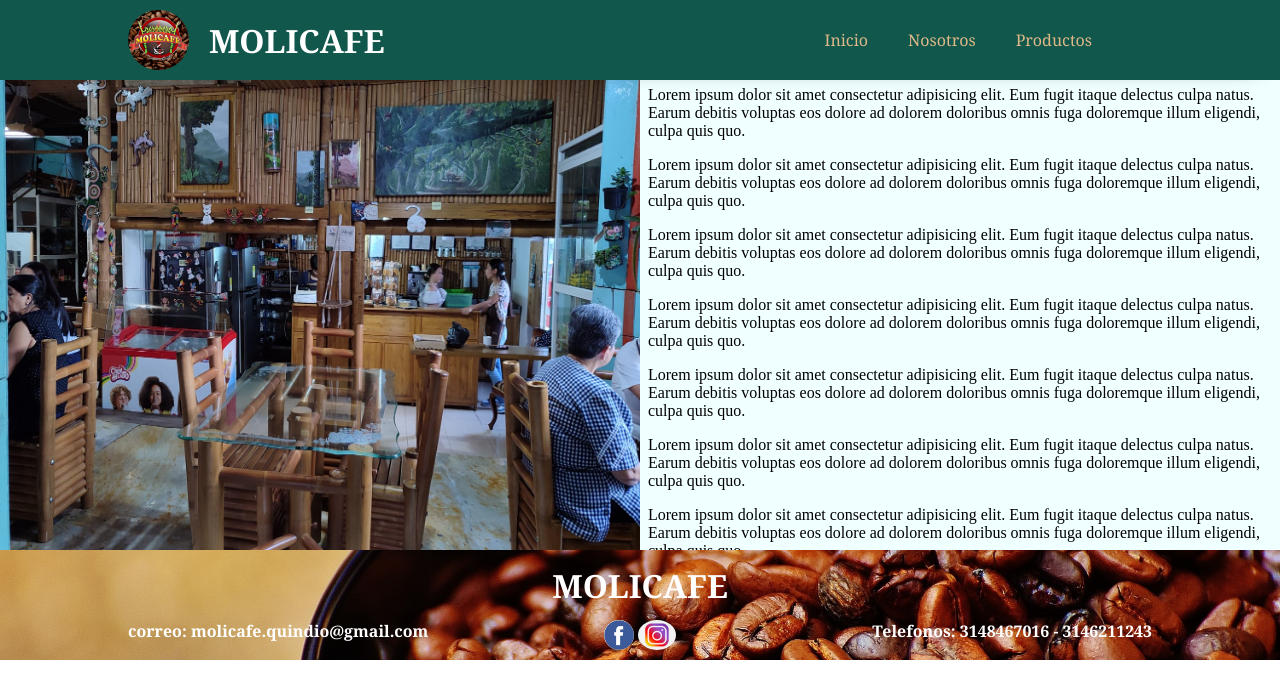
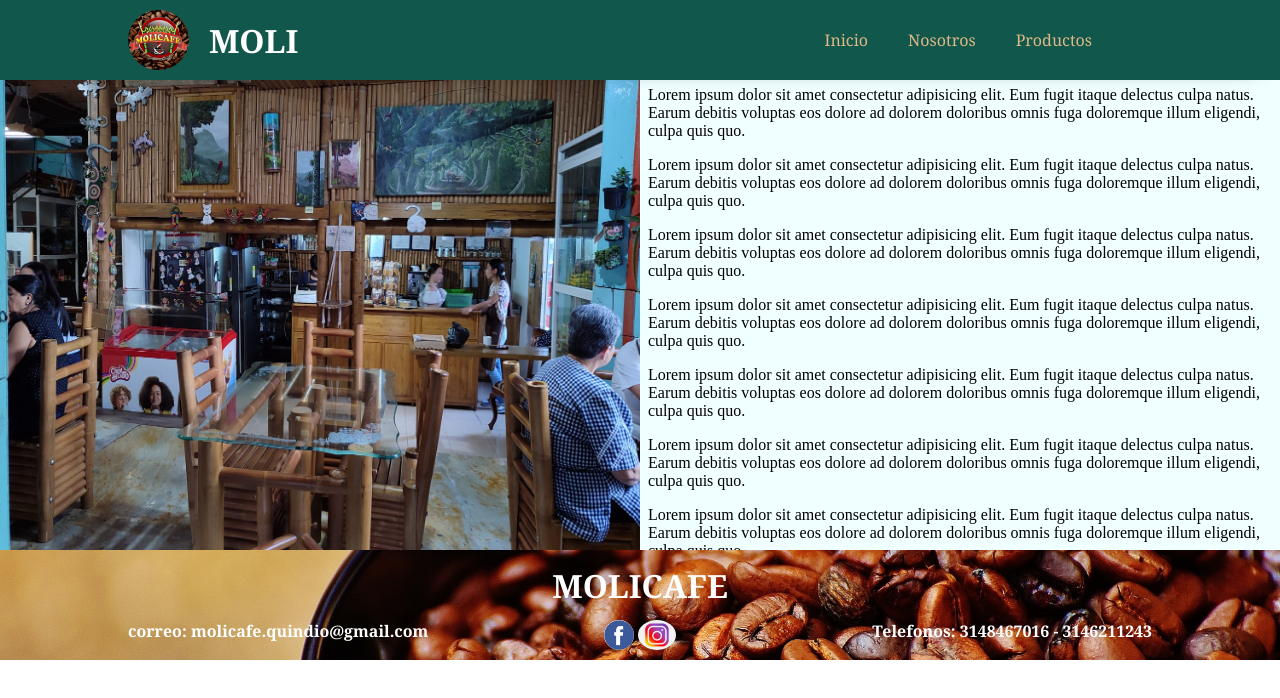
Before and after one commit to Parzifal7/molicafe-static-page, a plain HTML site: page views/nosotros.html in a window 1280 px wide. Drawn offline with Linux system fonts and the light colour scheme.

Commit message:
Update nosotros.html

```diff
--- a/views/nosotros.html
+++ b/views/nosotros.html
@@ -24,7 +24,8 @@
     <div class="content-header">
       <div class="titulo">
         <img class="loguito" src="../public/img/logo.jpg" alt="">
-        <h1>MOLICAFE</h1>
+        <h1>MOLI</h1>
+
       </div>
 
       <div class="menu">
```
